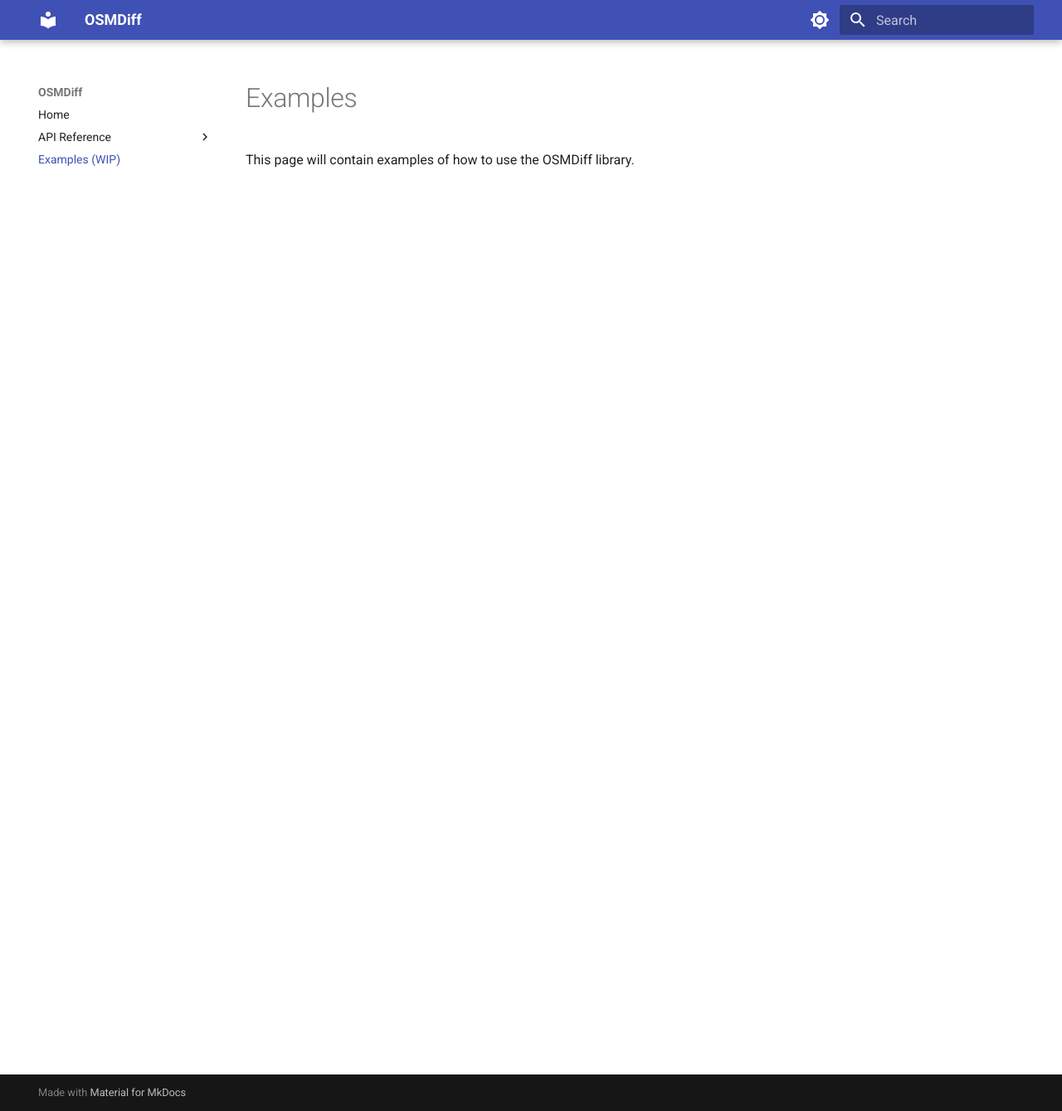
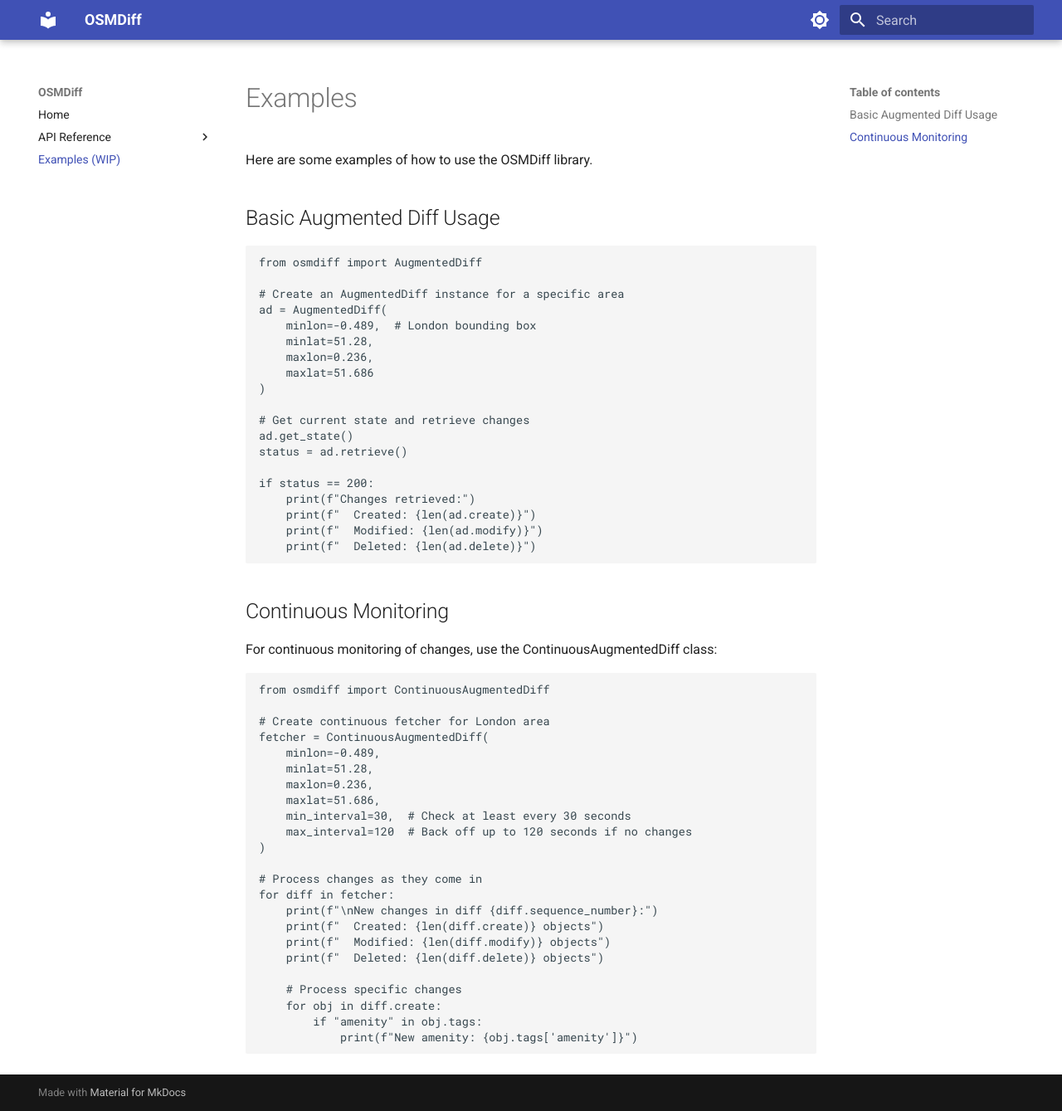
Before and after one commit to mvexel/osmdiff, an MkDocs documentation site: the page built from docs/examples/index.md, in a window 1280 px wide and 1339 px high. Shown: the whole window at 83% size. Built offline with MkDocs 1.6.1 and Material for MkDocs 9.7.7, drawn with Linux system fonts in a browser that asks for light colours.

Commit message:
docs: Update documentation for ContinuousAugmentedDiff class

````diff
--- a/docs/examples/index.md
+++ b/docs/examples/index.md
@@ -1,3 +1,57 @@
 # Examples
 
-This page will contain examples of how to use the OSMDiff library.
+Here are some examples of how to use the OSMDiff library.
+
+## Basic Augmented Diff Usage
+
+```python
+from osmdiff import AugmentedDiff
+
+# Create an AugmentedDiff instance for a specific area
+ad = AugmentedDiff(
+    minlon=-0.489,  # London bounding box
+    minlat=51.28,
+    maxlon=0.236,
+    maxlat=51.686
+)
+
+# Get current state and retrieve changes
+ad.get_state()
+status = ad.retrieve()
+
+if status == 200:
+    print(f"Changes retrieved:")
+    print(f"  Created: {len(ad.create)}")
+    print(f"  Modified: {len(ad.modify)}")
+    print(f"  Deleted: {len(ad.delete)}")
+```
+
+## Continuous Monitoring
+
+For continuous monitoring of changes, use the ContinuousAugmentedDiff class:
+
+```python
+from osmdiff import ContinuousAugmentedDiff
+
+# Create continuous fetcher for London area
+fetcher = ContinuousAugmentedDiff(
+    minlon=-0.489,
+    minlat=51.28,
+    maxlon=0.236,
+    maxlat=51.686,
+    min_interval=30,  # Check at least every 30 seconds
+    max_interval=120  # Back off up to 120 seconds if no changes
+)
+
+# Process changes as they come in
+for diff in fetcher:
+    print(f"\nNew changes in diff {diff.sequence_number}:")
+    print(f"  Created: {len(diff.create)} objects")
+    print(f"  Modified: {len(diff.modify)} objects")
+    print(f"  Deleted: {len(diff.delete)} objects")
+
+    # Process specific changes
+    for obj in diff.create:
+        if "amenity" in obj.tags:
+            print(f"New amenity: {obj.tags['amenity']}")
+```
````
Also changed, not shown: docs/api/augmenteddiff.md (+33 -3 lines).
